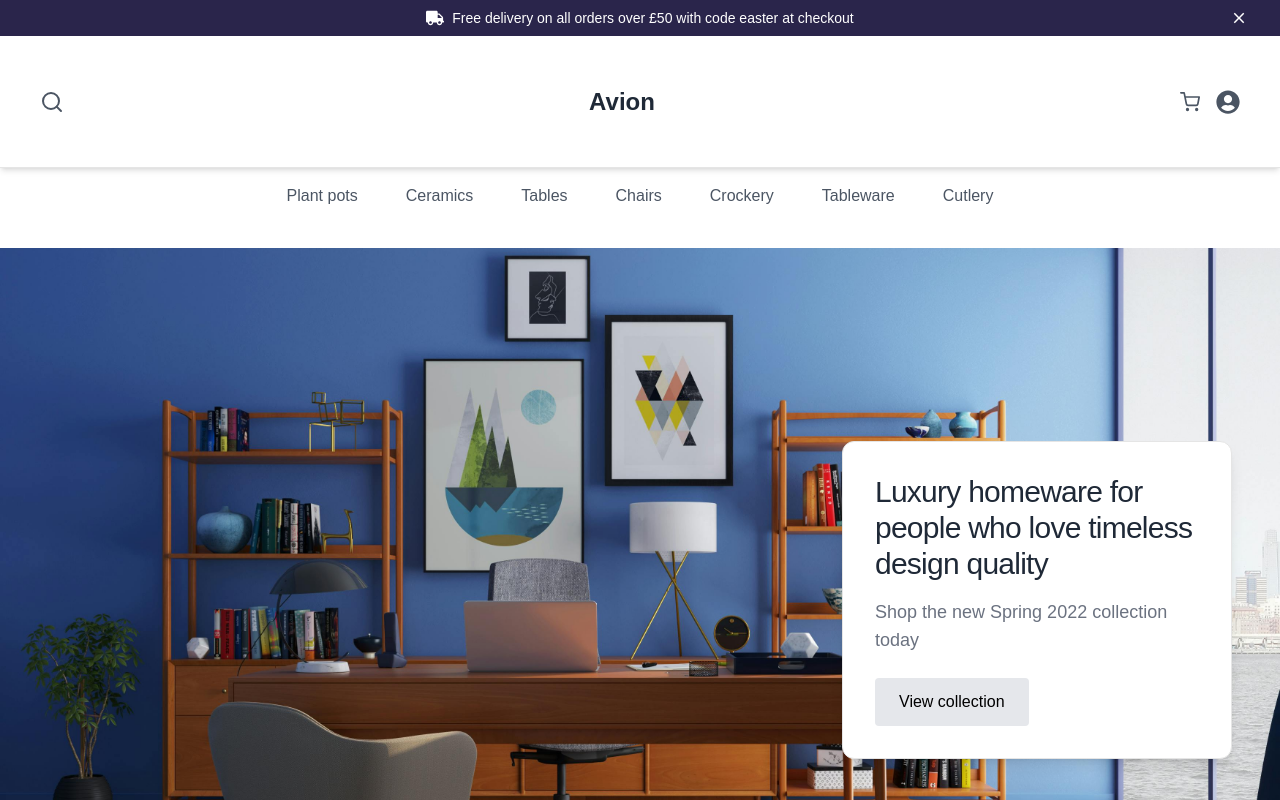
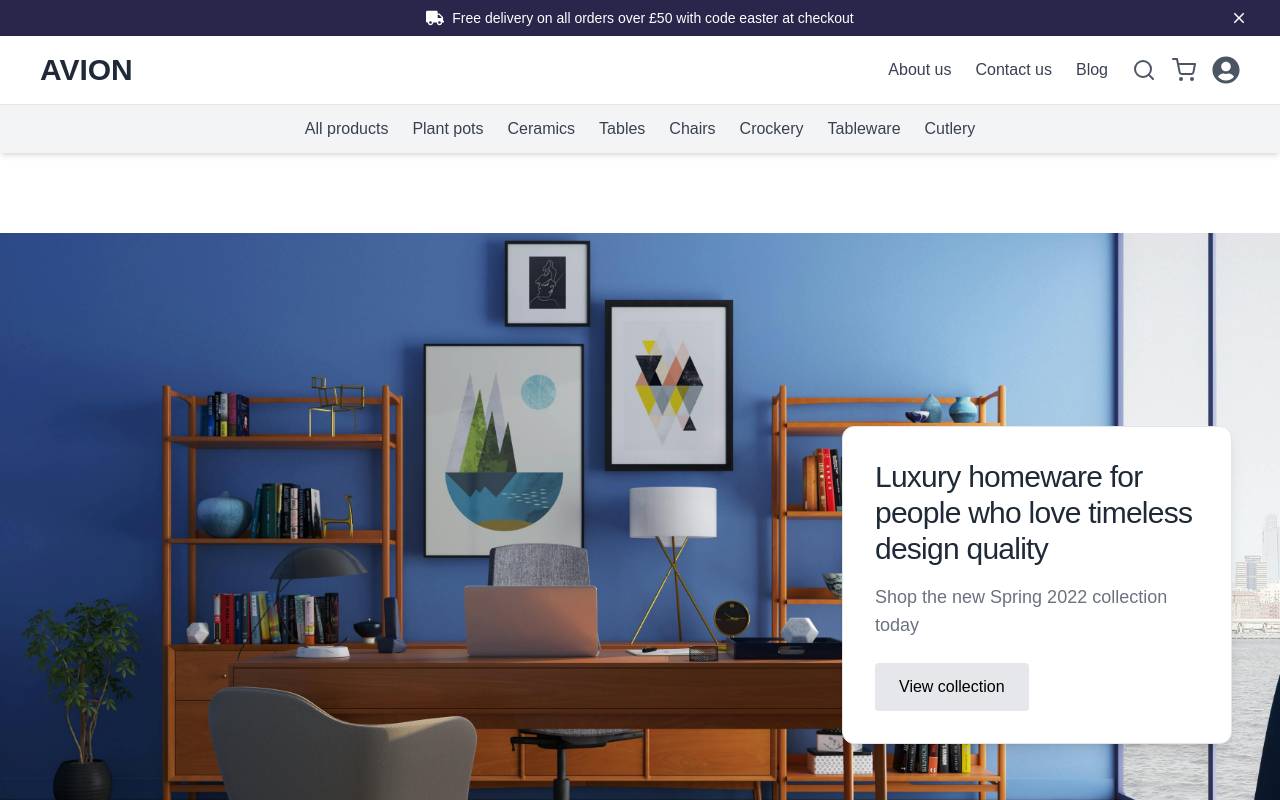
Before and after one commit to Hamza-Sheikh-02/UIUX-Hackathon, a Next.js app: page / in a window 1280 px wide. Shown: the top 800 px of the page. Built offline with nearby package versions, Linux system fonts and the light colour scheme.

Commit message:
Update Navbar.tsx

```diff
--- a/src/components/Navbar.tsx
+++ b/src/components/Navbar.tsx
@@ -2,37 +2,47 @@
 
 import React, { useState } from "react";
 import Link from "next/link";
-import { FiSearch, FiShoppingCart, FiMenu } from "react-icons/fi";
+import { FiSearch, FiShoppingCart, FiMenu, FiX } from "react-icons/fi";
 import { FaUserCircle } from "react-icons/fa";
 
 const Navbar = () => {
   const [menuOpen, setMenuOpen] = useState(false);
 
   return (
-    <nav className="w-full max-w-[1440px] h-[132px] md:h-[132px] sm:h-[69px] mx-auto border-b shadow-md">
-      <div className="flex items-center justify-between px-6 md:px-10 py-4 h-full">
-        <div className="flex items-center">
+    <nav className="w-full max-w-[1440px] mx-auto shadow-md">
+      <div className="flex items-center justify-between px-6 md:px-10 py-4 border-b">
+        <div>
+          <h1 className="text-3xl font-bold text-gray-800">AVION</h1>
+        </div>
+        <div className="hidden md:block flex-grow"></div>
+        <div className="flex items-center gap-6">
+          <ul className="hidden md:flex items-center gap-6 text-gray-700">
+            <li>
+              <Link href="#" className="hover:text-gray-900">
+                About us
+              </Link>
+            </li>
+            <li>
+              <Link href="#" className="hover:text-gray-900">
+                Contact us
+              </Link>
+            </li>
+            <li>
+              <Link href="#" className="hover:text-gray-900">
+                Blog
+              </Link>
+            </li>
+          </ul>
+          <div className="flex items-center gap-4">
             <button aria-label="Search">
               <FiSearch className="text-gray-600 w-5 h-5 sm:w-6 sm:h-6" />
             </button>
-        </div>
-
-        <div>
-          <h1 className="text-3xl md:text-2xl font-bold text-gray-800 text-center">
-            Avion
-          </h1>
-        </div>
-
-        <div className="flex items-center gap-4">
-          <div className="hidden md:flex items-center gap-4">
             <button aria-label="Cart">
-              <FiShoppingCart className="text-gray-600 w-5 h-5" />
+              <FiShoppingCart className="text-gray-600 w-5 h-5 sm:w-6 sm:h-6" />
             </button>
             <button aria-label="User">
-              <FaUserCircle className="text-gray-600 w-6 h-6" />
+              <FaUserCircle className="text-gray-600 w-6 h-6 sm:w-7 sm:h-7" />
             </button>
-          </div>
-
             <button
               onClick={() => setMenuOpen(!menuOpen)}
               className="md:hidden"
@@ -42,9 +52,14 @@ const Navbar = () => {
             </button>
           </div>
         </div>
-
-      <div className="hidden md:flex justify-center border-t">
-        <ul className="flex flex-row gap-6 md:gap-12 p-3 md:p-4 text-gray-600 text-center">
+      </div>
+      <div className="bg-gray-100">
+        <ul className="flex flex-wrap justify-center gap-6 py-3 text-gray-700">
+          <li>
+            <Link href="#" className="hover:text-gray-900">
+              All products
+            </Link>
+          </li>
           <li>
             <Link href="#" className="hover:text-gray-900">
               Plant pots
@@ -82,58 +97,39 @@ const Navbar = () => {
           </li>
         </ul>
       </div>
-
       <div
         className={`fixed top-0 left-0 h-full w-64 bg-white shadow-lg z-50 transform ${
           menuOpen ? "translate-x-0" : "-translate-x-full"
         } transition-transform duration-300 md:hidden`}
       >
+        <div className="flex justify-between items-center p-4 border-b">
+          <h2 className="text-2xl font-bold">Menu</h2>
+          <button
+            onClick={() => setMenuOpen(false)}
+            aria-label="Close Menu"
+            className="text-gray-600"
+          >
+            <FiX className="w-6 h-6" />
+          </button>
+        </div>
         <div className="p-4">
-          <h2 className="text-2xl font-bold mb-4">Menu</h2>
           <ul className="flex flex-col gap-4">
             <li>
               <Link href="#" className="hover:text-gray-900">
-                Plant pots
+                About us
               </Link>
             </li>
             <li>
               <Link href="#" className="hover:text-gray-900">
-                Ceramics
+                Contact us
               </Link>
             </li>
             <li>
               <Link href="#" className="hover:text-gray-900">
-                Tables
-              </Link>
-            </li>
-            <li>
-              <Link href="#" className="hover:text-gray-900">
-                Chairs
-              </Link>
-            </li>
-            <li>
-              <Link href="#" className="hover:text-gray-900">
-                Crockery
-              </Link>
-            </li>
-            <li>
-              <Link href="#" className="hover:text-gray-900">
-                Tableware
-              </Link>
-            </li>
-            <li>
-              <Link href="#" className="hover:text-gray-900">
-                Cutlery
+                Blog
               </Link>
             </li>
           </ul>
-
-          <button
-            onClick={() => setMenuOpen(false)}
-            className="mt-4 text-gray-600"
-          >
-            Close
-          </button>
         </div>
       </div>
     </nav>
```
Lines whose indentation alone changed are shown as unchanged.
